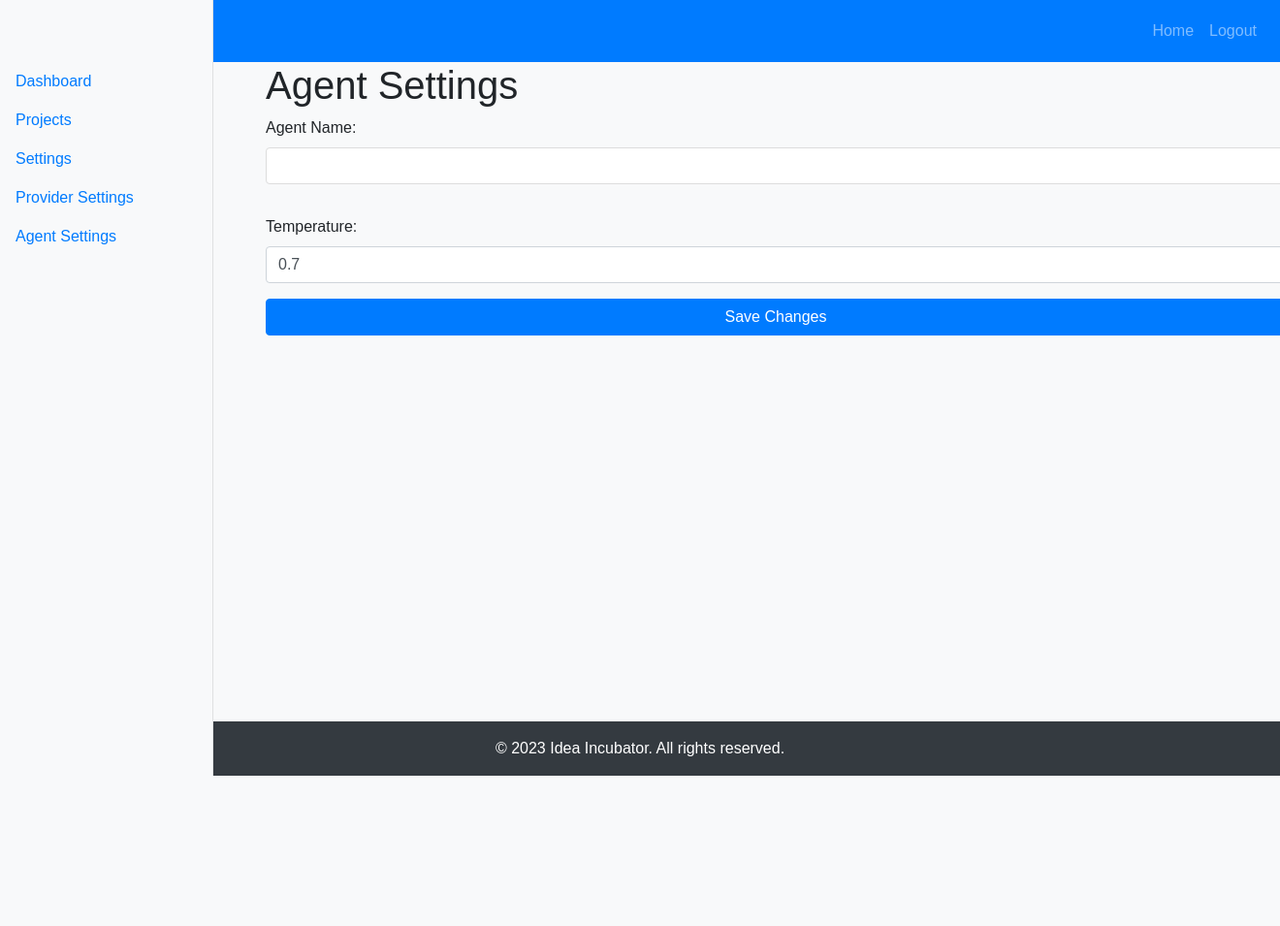
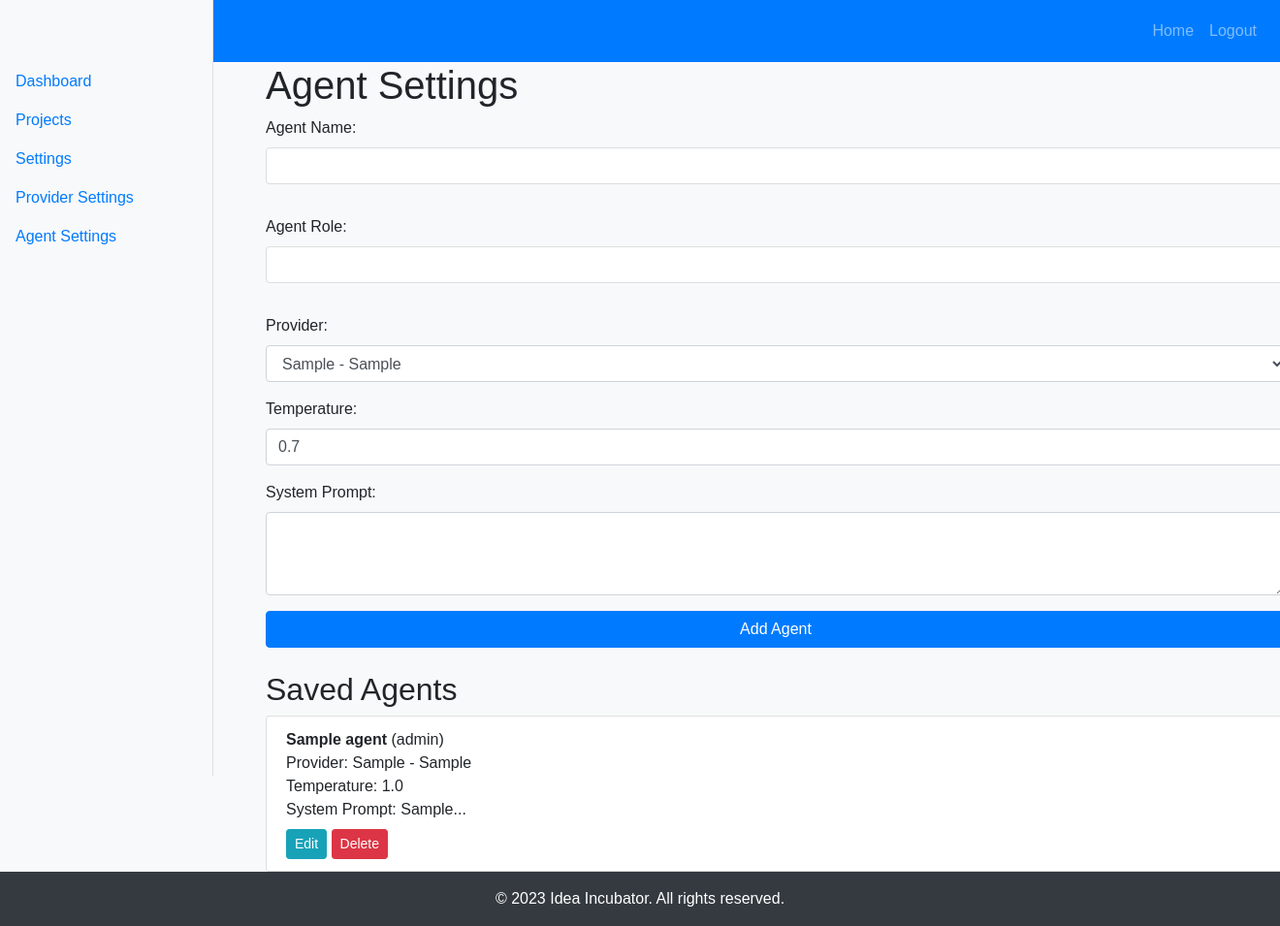
Before and after one commit to PadsterH2012/ac-project1, a Flask app: page /settings/agent in a window 1320 px wide; the page is wider, and only the part inside the window is pictured. Shown: that part at 97% size. Before the commit the page ends 800 px from the top of that part, so only its background shows below. Run offline with Flask 3, Linux system fonts and the light colour scheme; a user stored in the database is signed in; tables that the repository leaves empty hold one stand-in row (values such as "Sample post"); some libraries are stand-ins or nearby versions.

Commit message:
Added multiple agents with provider, temperature, and system prompt settings.

```diff
--- a/routes.py
+++ b/routes.py
@@ -199,13 +199,30 @@ def init_app(app):
     @app.route("/settings/agent", methods=["GET", "POST"])
     @login_required
     def agent_settings():
+        providers = Provider.query.filter_by(user_id=current_user.id).all()
+        agents = Agent.query.filter_by(user_id=current_user.id).all()
+
         if request.method == "POST":
-            agent_settings = request.form.to_dict()
-            current_user.agent_settings = agent_settings
+            name = request.form.get('name')
+            role = request.form.get('role')
+            provider_id = request.form.get('provider_id')
+            temperature = float(request.form.get('temperature', 0.7))
+            system_prompt = request.form.get('system_prompt')
+
+            new_agent = Agent(
+                name=name,
+                role=role,
+                user_id=current_user.id,
+                provider_id=provider_id,
+                temperature=temperature,
+                system_prompt=system_prompt
+            )
+            db.session.add(new_agent)
             db.session.commit()
-            flash('Agent settings updated successfully!', 'success')
+            flash('Agent added successfully!', 'success')
             return redirect(url_for('agent_settings'))
-        return render_template("agent_settings.html", settings=current_user.agent_settings)
+
+        return render_template("agent_settings.html", providers=providers, agents=agents)
 
     @app.route("/projects")
     @login_required
@@ -277,3 +294,14 @@ def init_app(app):
         db.session.commit()
         flash('Agent deleted successfully!', 'success')
         return redirect(url_for('manage_agents', project_id=project_id))
+    @app.route("/settings/agent/<int:agent_id>/delete", methods=["POST"])
+    @login_required
+    def delete_agent(agent_id):
+        agent = Agent.query.get_or_404(agent_id)
+        if agent.user_id != current_user.id:
+            flash('You do not have permission to delete this agent.', 'error')
+            return redirect(url_for('agent_settings'))
+        db.session.delete(agent)
+        db.session.commit()
+        flash('Agent deleted successfully!', 'success')
+        return redirect(url_for('agent_settings'))
--- a/templates/agent_settings.html
+++ b/templates/agent_settings.html
@@ -4,13 +4,47 @@
 <h1>Agent Settings</h1>
 <form method="POST">
     <div class="form-group">
-        <label for="agent_name">Agent Name:</label>
-        <input type="text" class="form-control" id="agent_name" name="agent_name" value="{{ settings.agent_name if settings else '' }}">
+        <label for="name">Agent Name:</label>
+        <input type="text" class="form-control" id="name" name="name" required>
+    </div>
+    <div class="form-group">
+        <label for="role">Agent Role:</label>
+        <input type="text" class="form-control" id="role" name="role" required>
+    </div>
+    <div class="form-group">
+        <label for="provider_id">Provider:</label>
+        <select class="form-control" id="provider_id" name="provider_id" required>
+            {% for provider in providers %}
+                <option value="{{ provider.id }}">{{ provider.provider_type }} - {{ provider.model }}</option>
+            {% endfor %}
+        </select>
     </div>
     <div class="form-group">
         <label for="temperature">Temperature:</label>
-        <input type="number" step="0.1" class="form-control" id="temperature" name="temperature" value="{{ settings.temperature if settings else 0.7 }}">
+        <input type="number" step="0.1" class="form-control" id="temperature" name="temperature" value="0.7" required>
     </div>
-    <button type="submit" class="btn btn-primary">Save Changes</button>
+    <div class="form-group">
+        <label for="system_prompt">System Prompt:</label>
+        <textarea class="form-control" id="system_prompt" name="system_prompt" rows="3"></textarea>
+    </div>
+    <button type="submit" class="btn btn-primary">Add Agent</button>
 </form>
+
+<h2 class="mt-4">Saved Agents</h2>
+<ul class="list-group">
+    {% for agent in agents %}
+    <li class="list-group-item">
+        <strong>{{ agent.name }}</strong> ({{ agent.role }})
+        <br>Provider: {{ agent.provider.provider_type }} - {{ agent.provider.model }}
+        <br>Temperature: {{ agent.temperature }}
+        <br>System Prompt: {{ agent.system_prompt[:50] }}...
+        <div class="mt-2">
+            <a href="{{ url_for('edit_agent', agent_id=agent.id) }}" class="btn btn-sm btn-info">Edit</a>
+            <form action="{{ url_for('delete_agent', agent_id=agent.id) }}" method="POST" class="d-inline">
+                <button type="submit" class="btn btn-sm btn-danger" onclick="return confirm('Are you sure you want to delete this agent?')">Delete</button>
+            </form>
+        </div>
+    </li>
+    {% endfor %}
+</ul>
 {% endblock %}
```
Also changed, not shown: models.py (+9 -1 lines).
